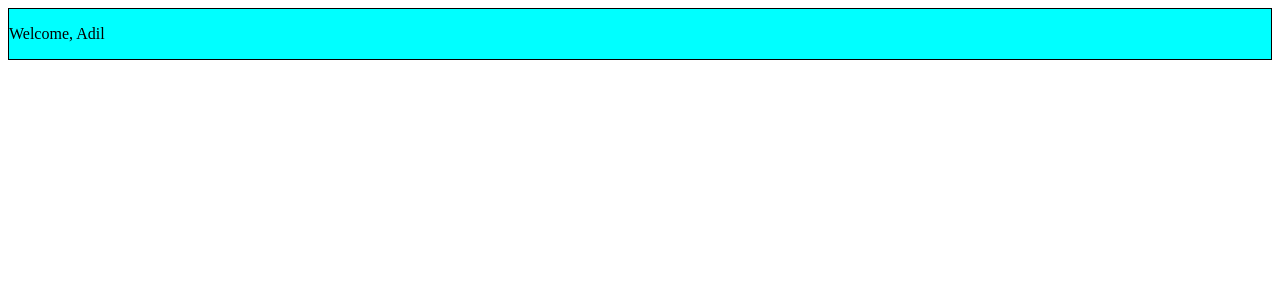
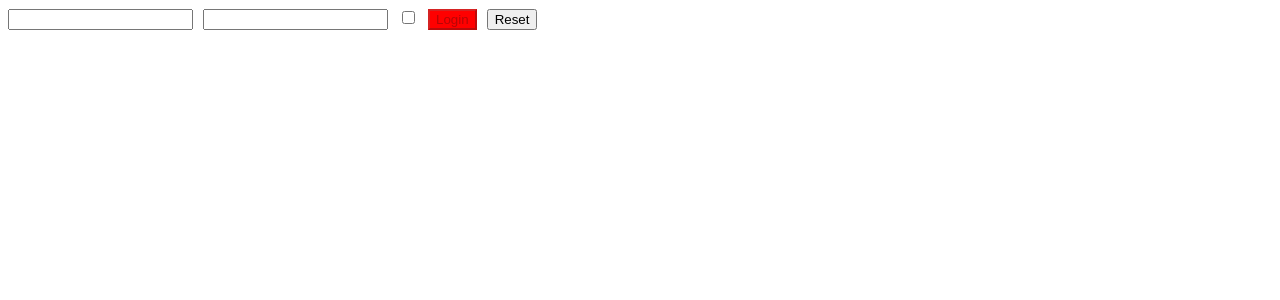
Before and after one commit to AdilSadigov/Develhope-React-Exercises, a React (Create React App) app in the folder exercise-app/: page / in a window 1280 px wide. Shown: the top 300 px of the page. Built offline with nearby package versions, Linux system fonts and the light colour scheme.

Commit message:
added Styling-Components-3 exercise

```diff
--- a/exercise-app/src/App.js
+++ b/exercise-app/src/App.js
@@ -17,6 +17,6 @@ export class App extends React.Component {
         //     {id: 3, name: 'Green'}
         // ]
 
-        return <Welcome name="Adil"/>
+        return <Login/>
     }
 }
--- a/exercise-app/src/Login.js
+++ b/exercise-app/src/Login.js
@@ -30,11 +30,18 @@ export class Login extends React.Component {
     }
 
     render() {
+        const LoginBtn = {
+            background: this.state.password.length < 8 ? 'red' : 'green',
+            marginLeft:'10px'
+        }
+
+        console.log(this.state.password.length)
+
         return <div>
             <input name="username" value={this.state.username} onChange={this.handleInputChange}/>
             <input name="password" type="password" value={this.state.password} onChange={this.handleInputChange} style={{margin: '0px 10px'}}/>
             <input name="remember" type="checkbox" checked={this.state.remember} onChange={this.handleInputChange}/>
-            <button disabled={this.state.disabled} onClick={this.onLogin} style={{marginLeft:'10px'}}>Login</button>
+            <button disabled={this.state.disabled} onClick={this.onLogin} style={LoginBtn}>Login</button>
             <button onClick={this.handleResetState} style={{marginLeft:'10px'}}>Reset</button>
         </div>
     }
```
